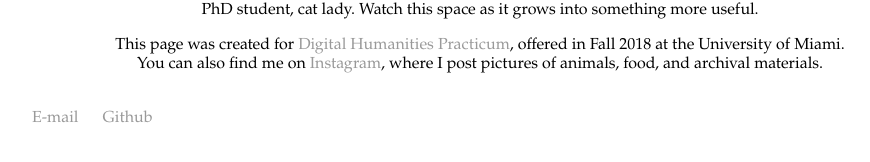
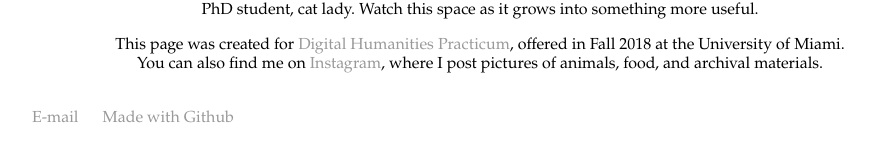
Before and after one commit to pastfutures/pastfutures.github.io, a Jekyll site: the page built from index.html, in a window 1280 px wide. Shown: the part 200-362 px from the top of the page, without its empty margins (160-1030 px from the left). Built offline with Jekyll 4.4.1, drawn with Linux system fonts in a browser that asks for light colours.

Commit message:
Update default.html

```diff
--- a/_layouts/default.html
+++ b/_layouts/default.html
@@ -22,7 +22,7 @@
 			<footer>
 	    		<ul>
 	        		<li><a href="mailto:anh96@miami.edu">E-mail</a></li>
-	        		<li><a href="http://pastfutures.github.io">Github</a></li>
+	        		<li><a href="https://github.com/">Made with Github</a></li>
 				</ul>
 			</footer>
 		</body>
```
